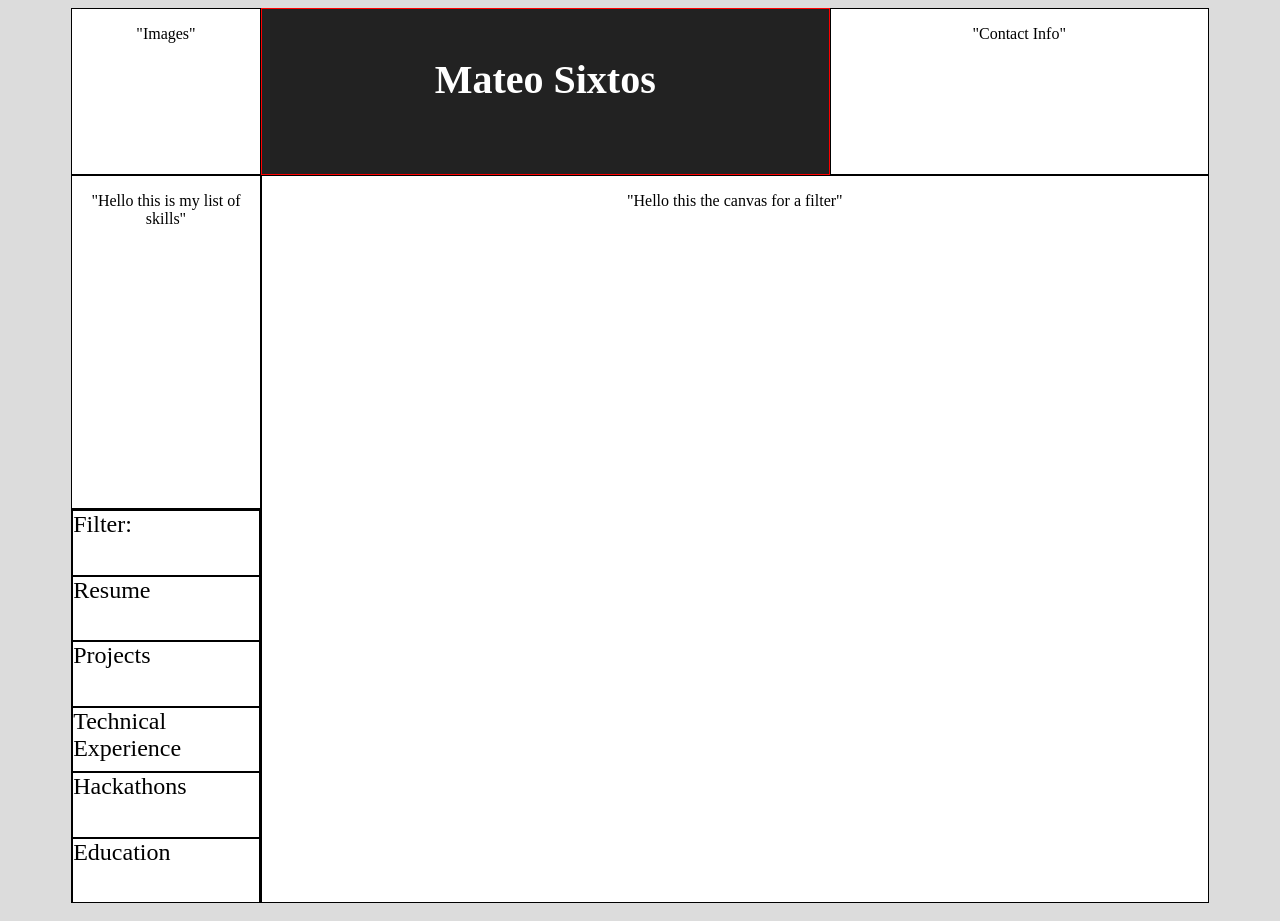
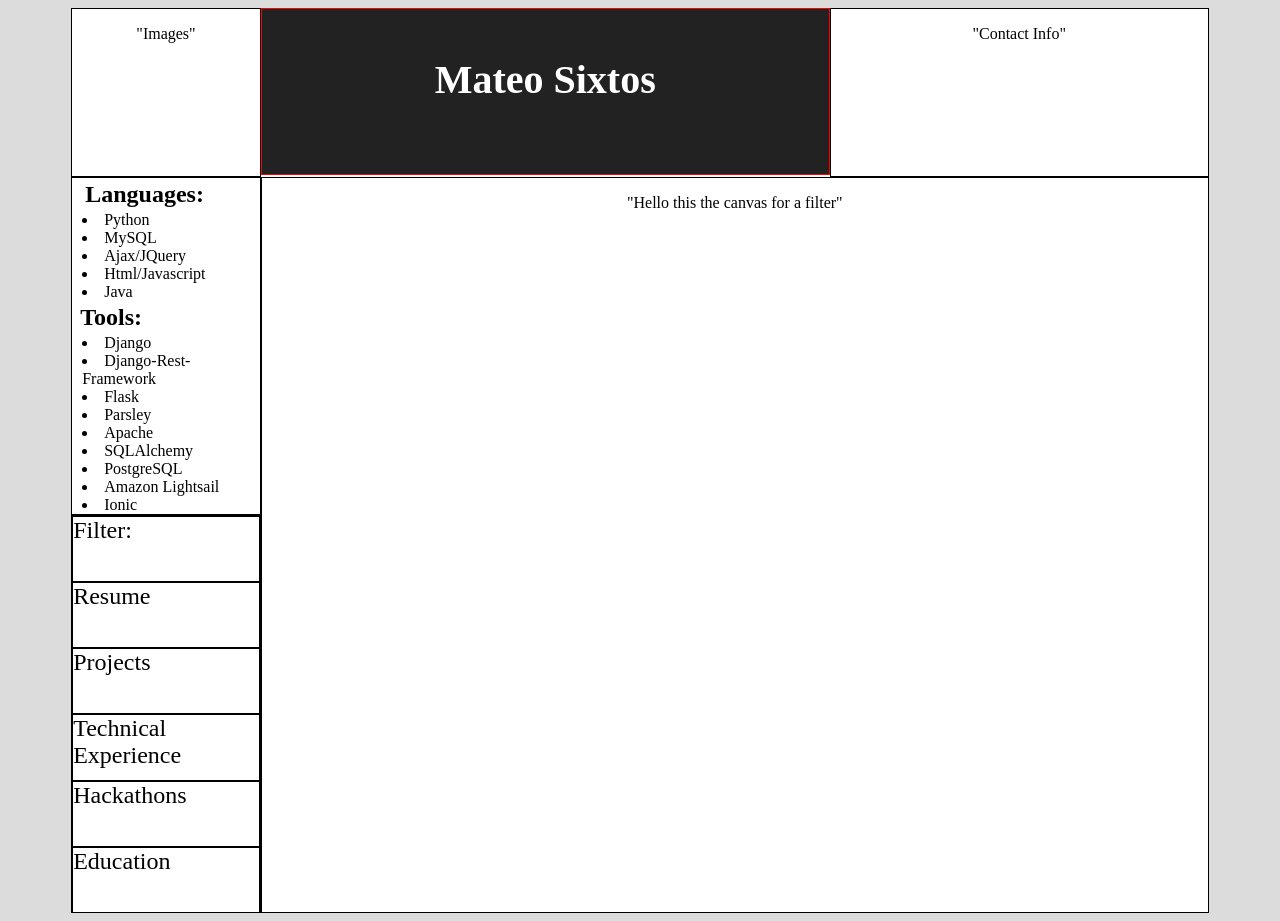
Before and after one commit to sixtosMateo/SixtosProfile, a React (Create React App) app: page / in a window 1280 px wide. Built offline with nearby package versions, Linux system fonts and the light colour scheme.

Commit message:
add content to skill list

```diff
--- a/package.json
+++ b/package.json
@@ -12,5 +12,10 @@
     "build": "react-scripts build",
     "test": "react-scripts test --env=jsdom",
     "eject": "react-scripts eject"
+  },
+  "devDependencies": {
+    "file-loader": "^2.0.0",
+    "url-loader": "^1.1.1"
   }
+
 }
--- a/src/App.css
+++ b/src/App.css
@@ -45,6 +45,14 @@
 
 .skill-list{
   grid-area: s;
+  text-align: left;
+}
+.skill-list h2{
+  margin: 3px;
+}
+
+.skill-list, .language-list, .tool-list{
+  padding-left: 5px;
 }
 .filter-list{
   grid-area: f;
--- a/src/App.js
+++ b/src/App.js
@@ -8,7 +8,9 @@ import ImageCanvas from './components/ImageCanvas'
 import ContactInfo from './components/ContactInfo'
 
 
+
 class App extends Component {
+
   render() {
     return (
       <div className="app">
--- a/src/components/FilterCanvas.js
+++ b/src/components/FilterCanvas.js
@@ -6,6 +6,7 @@ class FilterCanvas extends React.Component{
     return (
       <div className="filter-canvas">
         <p>"Hello this the canvas for a filter"</p>
+
       </div>
     )
   }
--- a/src/components/SkillList.js
+++ b/src/components/SkillList.js
@@ -3,10 +3,42 @@ import React from 'react'
 
 class SkillList extends React.Component{
   render(){
+    const skills = ['Python', 'MySQL', 'Ajax/JQuery', 'Html/Javascript', 'Java' ];
+    const tools = ['Django','Django-Rest-Framework', 'Flask', 'Parsley', 'Apache', 'SQLAlchemy', 'PostgreSQL','Amazon Lightsail','Ionic'];
     return (
       <div className="skill-list">
-        <p>"Hello this is my list of skills"</p>
+        <div className="language-list">
+          <h2>Languages:</h2>
+          {skills.map( (skill, index)=>{
+            return(
+              <li key={index} className={"language-" + skill}>
+
+                <a
+                /*user clicks room triggers app's subscribeToRoom base on the room id that was click inverse work flow*/
+                  onClick={() => window.alert(skill + " "+ index)}>
+                  {skill}
+                </a>
+              </li>)
+          })}
+        </div>
+          <h2>Tools:</h2>
+          <div className="tool-list">
+          {tools.map((tool, index)=>{
+            return(
+              <li key={index} className={"tool-" + tool}>
+
+                <a
+                /*user clicks room triggers app's subscribeToRoom base on the room id that was click inverse work flow*/
+                  onClick={() => window.alert(tool + " "+ index)}>
+                  {tool}
+                </a>
+              </li>)
+          })}
+        </div>
+
       </div>
+
+
     )
   }
 }
```
Also changed, not shown: src/components/ocean.jpg (added), 1 other file (tests, documents, lock files or other folders).
